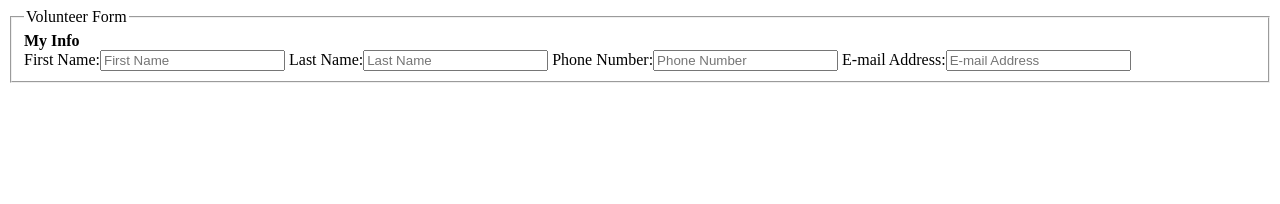
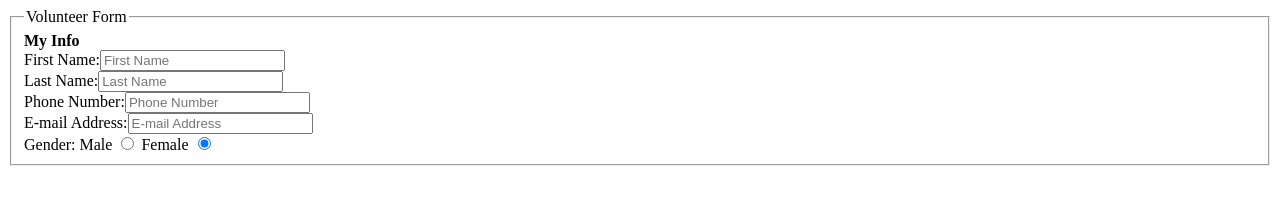
Before and after one commit to mboufal/lab4, a plain HTML site: page index.html in a window 1280 px wide. Drawn offline with Linux system fonts and the light colour scheme.

Commit message:
adding radio button
genders

```diff
--- a/index.html
+++ b/index.html
@@ -8,14 +8,32 @@
 	  <form method="POST" autocomplete="on" action="http://kriedan@bloomingdale.sat.iit.edu/kriedan/formdemoscript.php" enctype="multipart/form-data">
 	    <fieldset>
 	      <legend> Volunteer Form </legend>
+	        <!--text fields-->
 			<div>
 	          <label><strong>My Info</strong></label>
 	        </div>
+	        <div>
 	          <label>First Name:<input type="text" name="first_name_field" placeholder="First Name"></label>
+	        </div>
+	        <div>
 	          <label>Last Name:<input type="text" name="last_name_field" placeholder="Last Name"></label>
+	        </div>
+	        <div>
 	          <label>Phone Number:<input type="text" name="phone_field" placeholder="Phone Number"></label>
+	        </div>
+	        <div>
 	          <label>E-mail Address:<input type="text" name="email_field" placeholder="E-mail Address"></label>
+	        </div>
+
+			<!--radio button-->
+			<div>
+			 <label>Gender:</label>
+			 <label>Male <input type="radio" name="gender_field" value="Male"></label>
+             <label>Female <input type="radio" name="gender_field" value="Female" checked="checked"></label>
+			</div>
+
 	    </fieldset>
+
 	  </form>
 	</body>
 </html>
```
Lines whose indentation alone changed are shown as unchanged.
